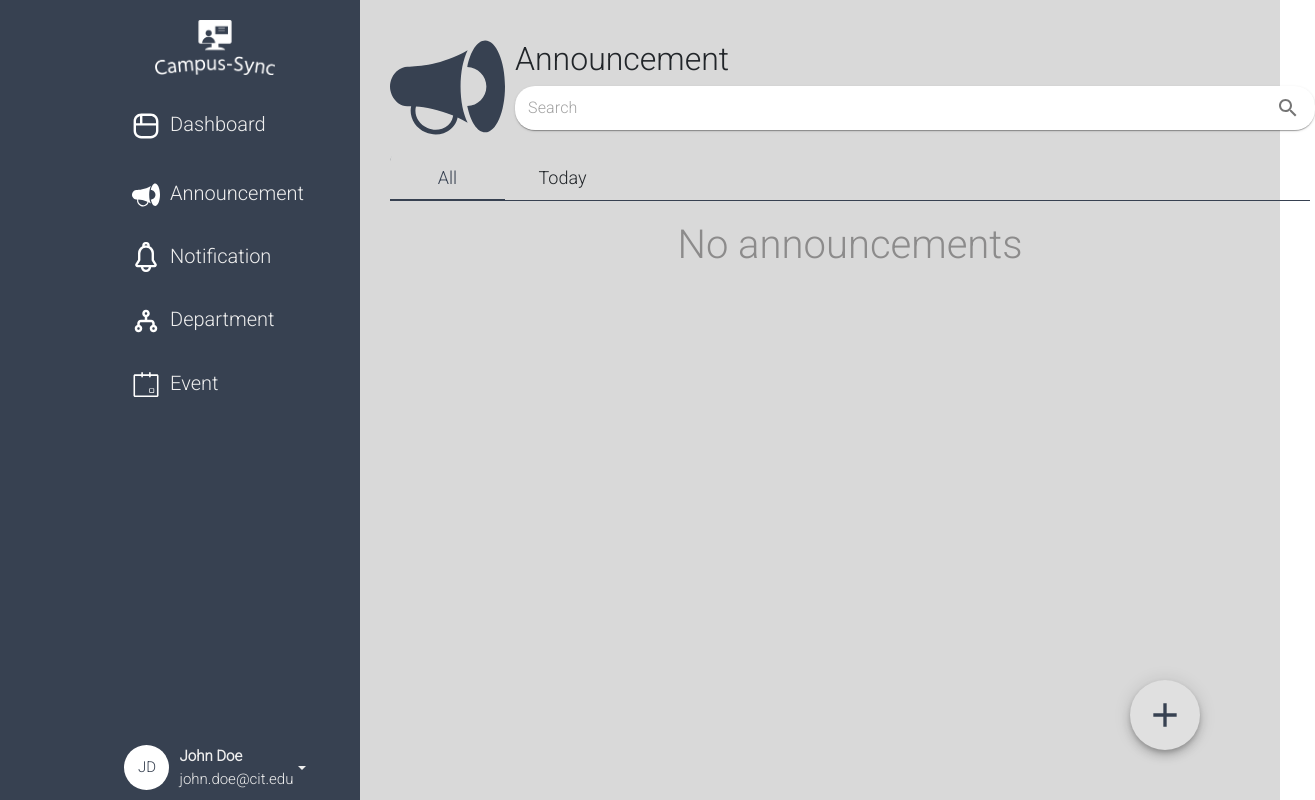
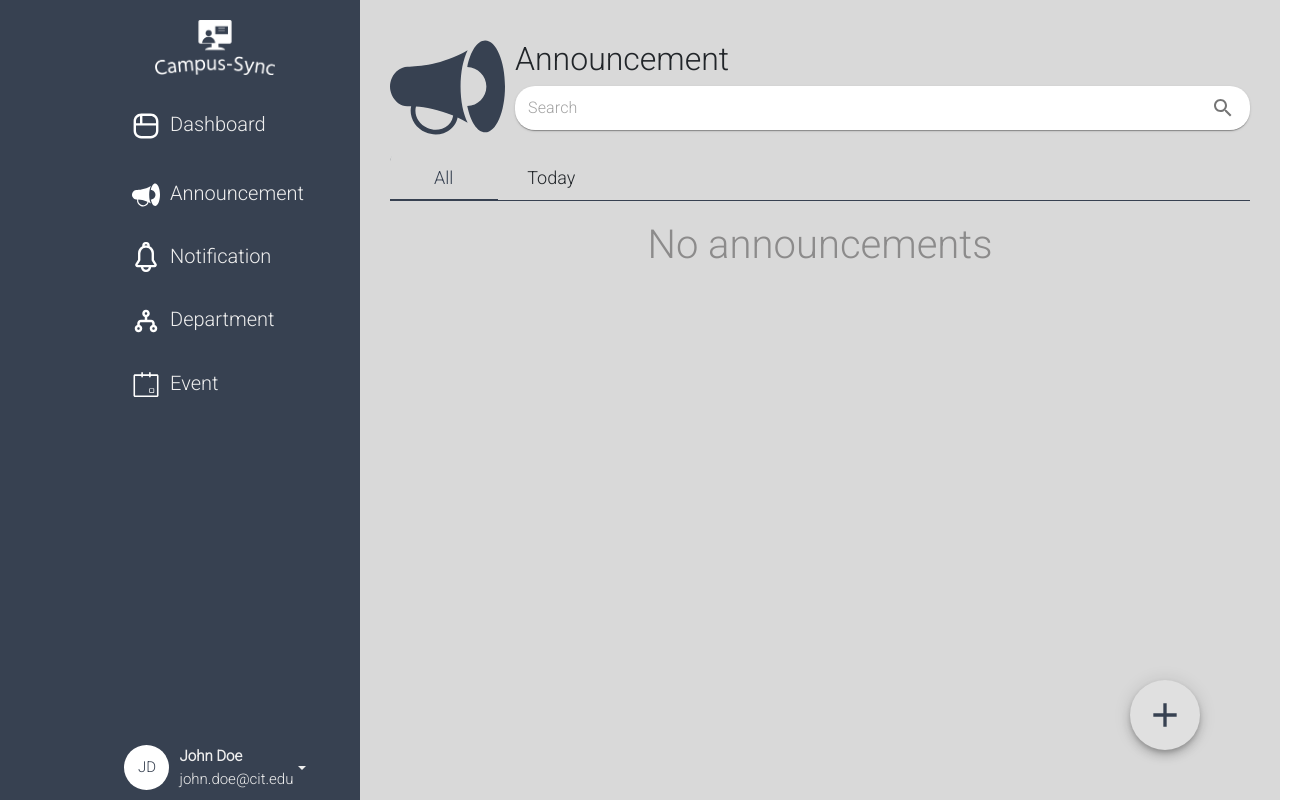
Before and after one commit to TiempoAllen/campus-sync, a React (Create React App) app: page /announcement in a window 1280 px wide. Shown: the whole page, 1315 px wide, since content can reach past the window. Built offline with nearby package versions, Linux system fonts and the light colour scheme.

Commit message:
fixed some width issues in the dashboard

```diff
--- a/public/index.css
+++ b/public/index.css
@@ -17,13 +17,13 @@
   .TabsRoot {
     display: flex;
     flex-direction: column;
-    width: 300px;
+    width: 100%;
     box-shadow: 0 2px 10px var(--black-a4);
     margin-top: 10px;
   }
 
   .options-tablist {
-    width: 920px;
+    width: 100%;
     border-bottom: 1px solid #374151;
   }
 
@@ -77,7 +77,7 @@
     border-bottom-left-radius: 6px;
     border-bottom-right-radius: 6px;
     outline: none;
-    width: 920px;
+    width: 100%;
   }
 
   .TabsContent h1 {
--- a/src/Pages/Components/Header.css
+++ b/src/Pages/Components/Header.css
@@ -1,5 +1,10 @@
+#header {
+    width: 100%;
+}
+
 #header .titles {
     margin-top: 10px;
+    width: 100%;
 }
 
 .img-dash {
--- a/src/Pages/Components/Header.js
+++ b/src/Pages/Components/Header.js
@@ -18,7 +18,7 @@ const Header = ({ title, src }) => {
               display: "flex",
               alignItems: "center",
               borderRadius: "20px",
-              width: "800px",
+              width: "100%",
             }}
           >
             <InputBase
```
